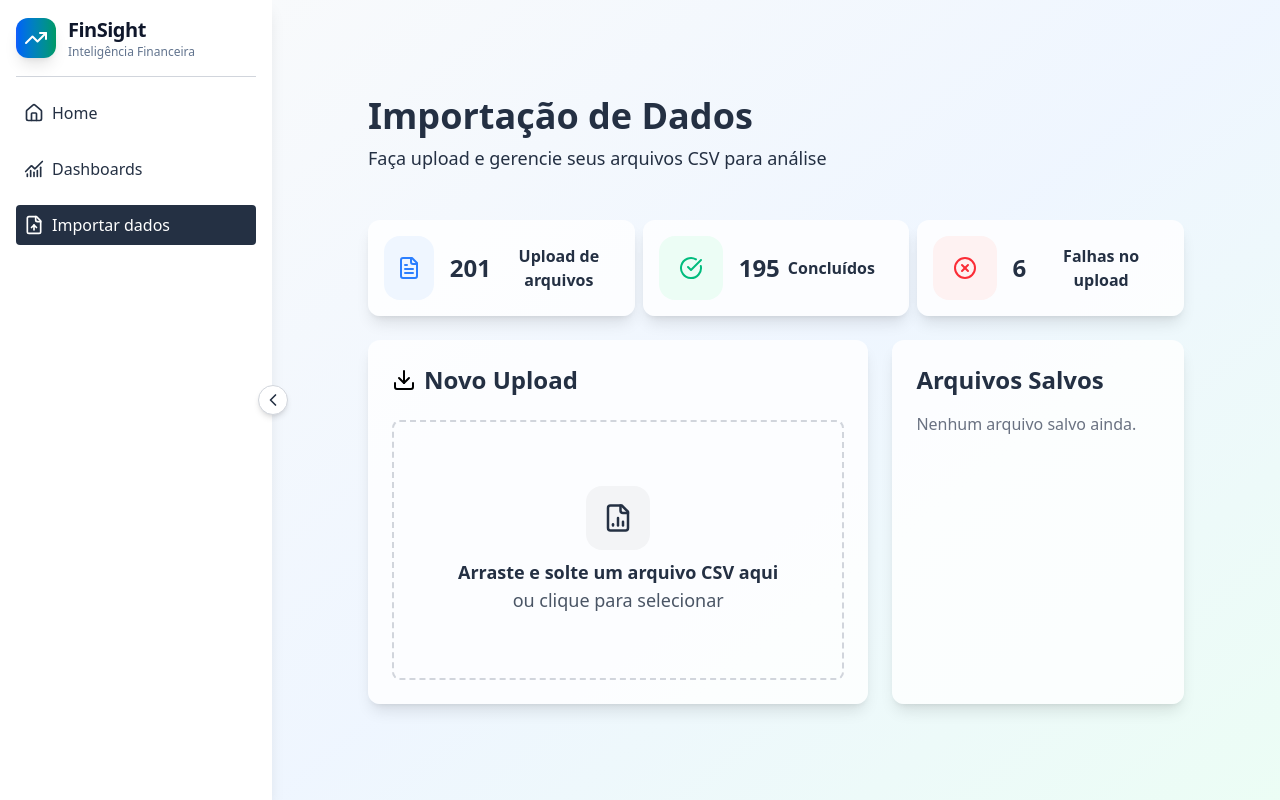
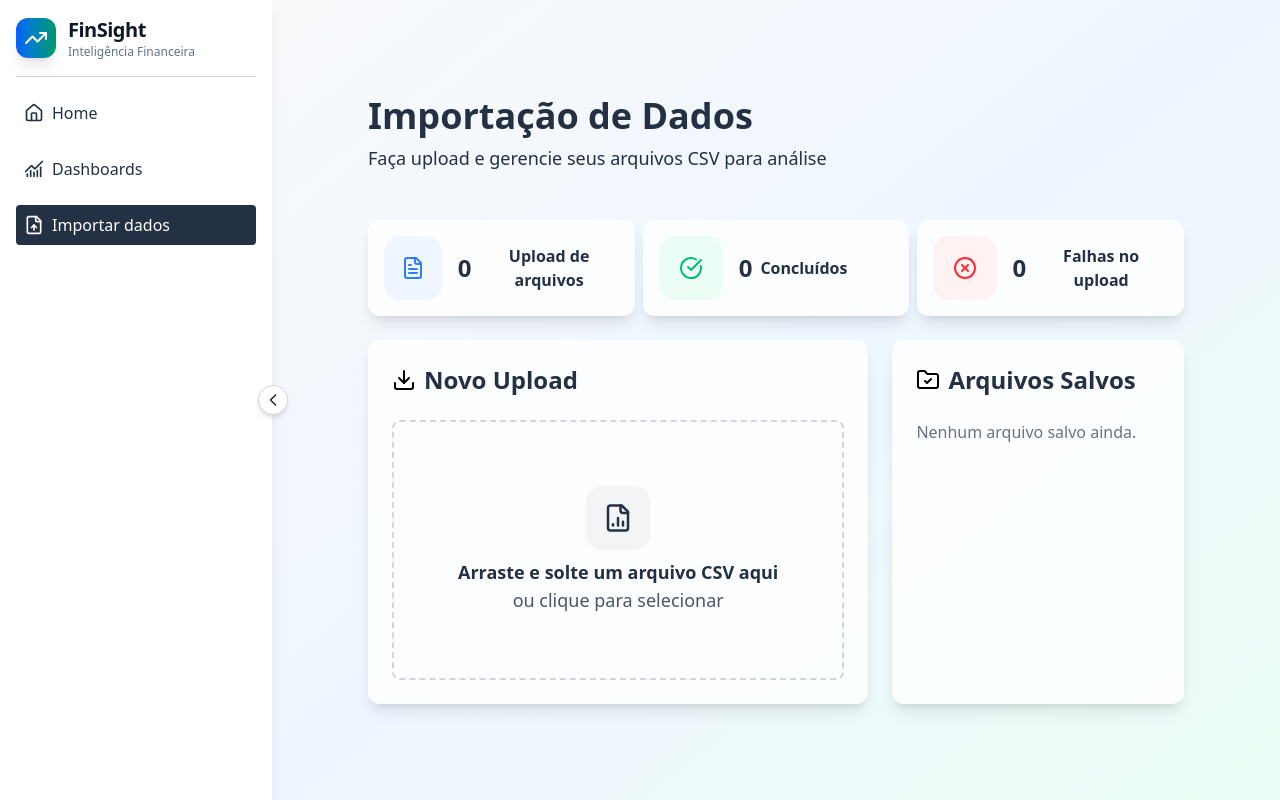
Before and after one commit to mtzdantas/finsights, a React (Vite) app: page /import in a window 1280 px wide. Built offline with nearby package versions, Linux system fonts and the light colour scheme.

Commit message:
feat: contagem dinamica

```diff
--- a/src/pages/Import.jsx
+++ b/src/pages/Import.jsx
@@ -1,6 +1,6 @@
 import { useState } from 'react';
 import CardStatus from '../components/CardStatus';
-import {FileText, CircleCheckBig, CircleX, Download, Save, Trash} from 'lucide-react';
+import {FileText, CircleCheckBig, CircleX, Download, Save, Trash, FolderCheck} from 'lucide-react';
 import Upload from '../components/Upload';
 
 export default function Import() {
@@ -13,10 +13,15 @@ export default function Import() {
 
   const salvarArquivo = () => {
     if (fileInfo) {
-      setArquivosSalvos((prev) => [...prev, fileInfo]);
+      const status = fileInfo.data.length > 0 ? 'ok' : 'erro';
+      setArquivosSalvos((prev) => [...prev, { ...fileInfo, status }]);
       setFileInfo(null);
     }
   };
+
+  const total = arquivosSalvos.length;
+  const concluidos = arquivosSalvos.filter(a => a.status === 'ok').length;
+  const erros = arquivosSalvos.filter(a => a.status === 'erro').length;
 
   const removerArquivo = (index) => {
     setArquivosSalvos((prev) => prev.filter((_, i) => i !== index));
@@ -32,19 +37,19 @@ export default function Import() {
       <div className='grid grid-cols-3 lg:grid-cols-3 gap-2 mb-6'>
         <CardStatus
           titulo="Upload de arquivos"
-          quantidade="201"
+          quantidade={total.toString()}
           icon={<FileText className='text-blue-500'/>}
           background='bg-blue-50'
         />
         <CardStatus
           titulo="Concluídos"
-          quantidade="195"
+          quantidade={concluidos.toString()}
           icon={<CircleCheckBig className='text-emerald-500'/>}
           background='bg-emerald-50'
         />
         <CardStatus
           titulo="Falhas no upload"
-          quantidade="6"
+          quantidade={erros.toString()}
           icon={<CircleX className='text-red-500'/>}
           background='bg-red-50'
         />
@@ -70,7 +75,10 @@ export default function Import() {
           <Upload onFileParsed={handleFileParsed}/>
         </div>
         <div className='flex-1 bg-white/80 p-6 rounded-xl shadow-lg hover:shadow-xl transition-all duration-300'>
-          <p className="text-2xl font-semibold text-[#243043] mb-4">Arquivos Salvos</p>
+          <div className='flex items-center gap-2 mb-6'>
+            <FolderCheck/>
+            <p className="text-2xl font-semibold text-[#243043]">Arquivos Salvos</p>
+          </div>
           {arquivosSalvos.length === 0 ? (
             <p className="text-gray-500">Nenhum arquivo salvo ainda.</p>
           ) : (
@@ -81,7 +89,14 @@ export default function Import() {
                   className="flex justify-between border border-gray-200 rounded-lg p-3 bg-white shadow-sm"
                 >
                   <div>
-                    <div className="font-semibold text-[#243043]">{arquivo.fileName}</div>
+                    <div className="flex items-center gap-2 font-semibold text-[#243043]">
+                      {arquivo.fileName}
+                      {arquivo.status === 'ok' ? (
+                        <CircleCheckBig size={16} className="text-emerald-500" title="Importado com sucesso"/>
+                      ) : (
+                        <CircleX size={16} className="text-red-500" title="Erro na importação"/>
+                      )}
+                    </div>
                     <div className="text-gray-600 text-xs">
                       {arquivo.data.length} linha{arquivo.data.length > 1 ? 's' : ''} • {arquivo.headers.length} coluna{arquivo.headers.length > 1 ? 's' : ''}
                     </div>
```
